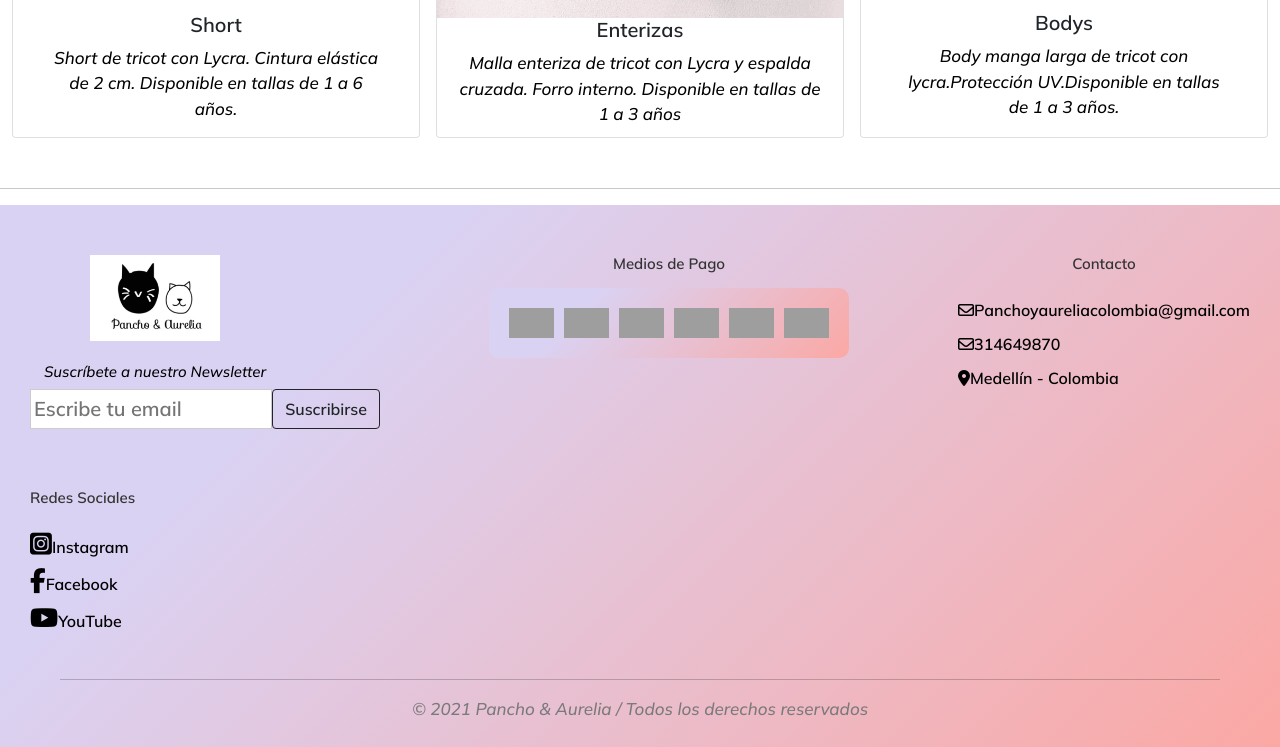
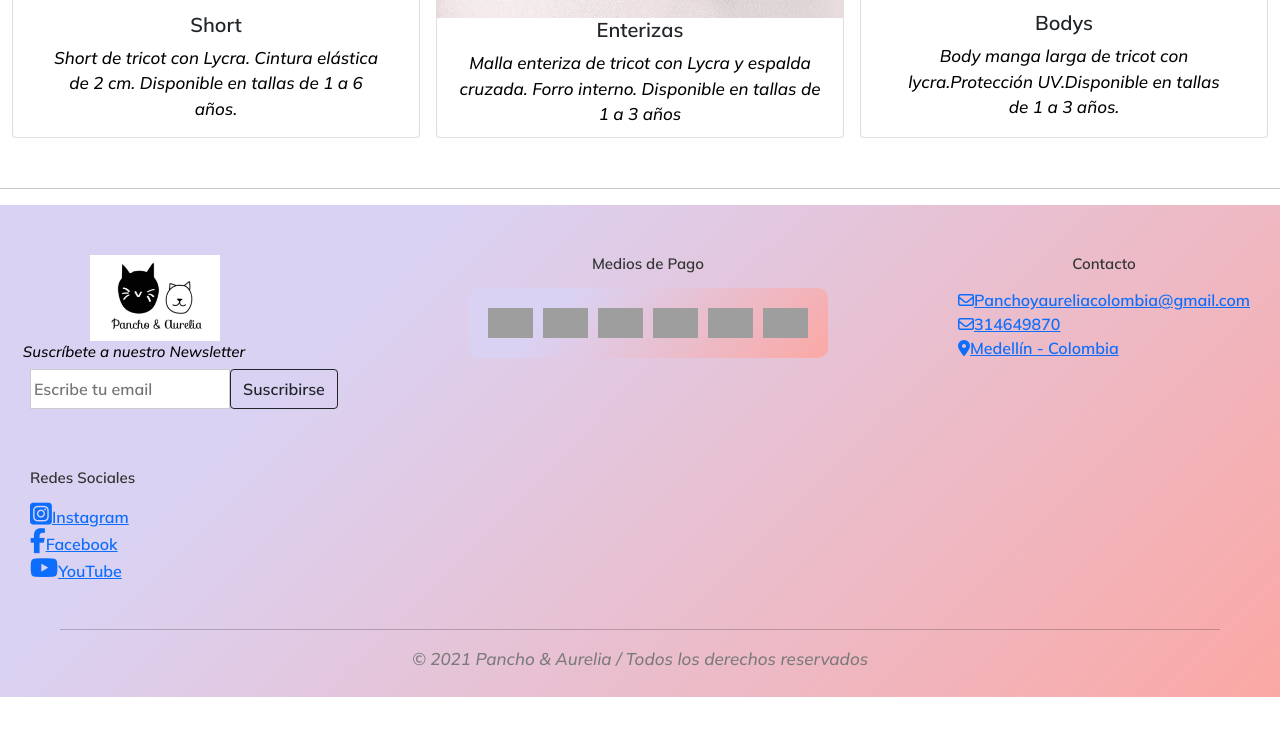
Before and after one commit to Sindyoquendo/Entrega-Sass, a website: page index.html in a window 1280 px wide. Shown: the part 4667-5414 px from the top of the page. After the commit the page ends 5364 px from the top, so only its background shows below. Drawn offline with nearby package versions, Linux system fonts and the light colour scheme; grey boxes are pictures that could not be loaded.

Commit message:
modificaciones en el css

```diff
--- a/sass/custom.scss
+++ b/sass/custom.scss
@@ -1,5 +1,4 @@
 /*Inicio estilos propios*/
-
 *{
 	margin:0;
 	padding:0;
@@ -29,7 +28,6 @@
 	width: 100%;
 	height: 100%;
 	transition: all;
-
 	&:hover{
 	height: 40px;
 	background-image: linear-gradient(315deg, #fba8a4 0%, #dad2f3 74%);
@@ -43,6 +41,7 @@
 	}
 /*Fin de Estilos Letrero de Bienvenida*/
 
+/*Estilos Generales*/
 h2{
 	text-align: center;
 }
@@ -60,7 +59,6 @@
 	font-size: 20px;
 }
 
-
 .tituloPreguntas{
 	text-align: left;
 	margin-top: 1em;
@@ -75,10 +73,12 @@
 	margin-left: 80px;
 	list-style: inherit;
 }
+
 .parrafoPreguntas{
 	text-align: left;
 	margin-left: 50px;
 }
+
 .SeccionDeInicio{
 	background-color: #f6f6f8;
 	margin-top: 20px;
@@ -98,7 +98,6 @@
 }
 
 /*Inicio Estilo de Tabla*/
-
 table{
 	background-color: white;
 	text-align: center;
@@ -108,7 +107,6 @@
 	margin-top: 1em;
 	margin-left: 3em;
 	margin-bottom: 1em;
-
 	th, td{
 	padding: 10px;
 		}
@@ -127,20 +125,14 @@
 	color: white;
 	}
 
-
 /*Inicio de estilos del footer*/
-
 footer{
 	width: 100%;
 	padding: 10px 0px;
 	background-image: linear-gradient(315deg, #fba8a4 0%, #dad2f3 74%);
-}
-
 	.titulosFooter{
 		font-size: 15px;
 	}
-.parrafoFooter{
-	font-size: 10px;
 }
 
 .container_footer{
@@ -150,14 +142,10 @@
 	max-width: 1400px;
 	margin: auto;
 	margin-top: 10px;
-}
-
 	.box_footer{
 		display: flex;
 		flex-direction: column;
 		padding: 30px;
-}
-
 		.Div_footer{
 			display: flex;
 			flex-direction: row;
@@ -165,6 +153,8 @@
 			padding: 15px;
 			background-image: linear-gradient(315deg, #fba8a4 0%, #dad2f3 74%);
 			border-radius: 10px;
+		}
+	}
 }
 
 .email-box{
@@ -184,7 +174,6 @@
 	margin-left: 60px;
 }
 
-
 .terms_sus{
 	font-size: 15px;
 	margin-bottom: 5px;
@@ -192,26 +181,10 @@
 	margin-left: -80px;
 
 }
-
-.box_footer .terms{
-	max-width: 350px;
-	margin-top: 20px;
-	font-weight: 300;
-	color: #7a7a7a;
-	font-size: 20px;
-}
-
 .box_footer h2{
 	margin-bottom: 15px;
 	color: #343434;
 	font-weight: 500;
-}
-
-.box_footer a{
-	margin-top: 10px;
-	color: black;
-	font-weight: 300;
-	text-decoration: none;
 	}
 
 .box_footer a:hover{
@@ -259,7 +232,6 @@
 /*Fin Estilos de imagenes*/
 
 /*Inicio estilos Productos detacados*/
-
 .animacion{
 text-align: center;
 	color: black;
@@ -296,9 +268,7 @@
 }
 /*Fin estilos Productos detacados*/
 
-
 /*Modificación de boostrap*/
-
 .card-footer{
 	text-align: center;
 &:hover{
@@ -343,10 +313,9 @@
 	padding: 10px;
 	border-radius: 10px;
 	font-size: 15px;
+}
 
-}
 /*Estilos formulario*/
-
 .FlexFormulario{
 	display: flex;
 	flex-direction: row;
@@ -384,6 +353,7 @@
 	max-height: 120px;
 	min-height: 50px ;
 }
+
 input, textarea{
 	margin-bottom: 10px;
 	width: 100%;
@@ -391,9 +361,11 @@
 	box-sizing: border-box;
 	border: 1px solid #ccc;
 }
+
 input:focus,textarea:focus {
 	border: 1px solid #1668c4;
 }
+
 input[type="Submit"]{
 	margin-bottom: 0px;
 	background-color: #ccc;
@@ -401,10 +373,12 @@
     border: none;
     margin-bottom: 10px;
 }
+
 input[type="Submit"]:hover{
 	background-color: #787878;
 	cursor: pointer;
 }
+
 input[type="reset"]{
 	margin-bottom: 0px;
 	background-color: #ccc;
@@ -417,14 +391,11 @@
 	cursor: pointer;
 }
 
-
 .navbar-nav a:hover {
 	background-image: linear-gradient(315deg, #fba8a4 0%, #dad2f3 74%);;
-
 }
 
-/*Inicio sección nosotros*/
-
+/*Inicio Pagina nosotros*/
 .contenedor_nosotros{
 	background-image: linear-gradient(315deg, #f1dfd1 0%, #f6f0ea 74%);
 	margin-bottom: 30px;
@@ -450,8 +421,8 @@
 	margin-top: 30px;
 	margin-left: 30px;
 }
+
 /*Fin sección nosotros*/
-
 .sectionDestcados{
 	margin-top: 50px;
 	margin-bottom: 50px;
@@ -469,7 +440,6 @@
 }
 
 /*Mobile first*/
-
 @media (max-width: 576px){
 	.bienvenido{
 		background-color: #fefbd8;
@@ -506,6 +476,7 @@
 	.nav{
 		background-color: #b2b2b2;
 	}
+
 	footer{
 		background-color: #b2b2b2;
 	}
@@ -537,8 +508,6 @@
 	}
 }
 
-
-
 /*Inicio Modificaciones Boostrap*/
 $font-family-sans-serif: 'Mulish', sans-serif;
 $gray-100:#FAEBD7;
@@ -547,6 +516,4 @@
 $carousel-caption-width: 30%;
 /*Fin Modificaciones Boostrap*/
 
-
-
 @import "../node_modules/bootstrap/scss/bootstrap";
```
Also changed, not shown: sass/custom.css, 1 other file. Lines whose indentation alone changed are shown as unchanged.
